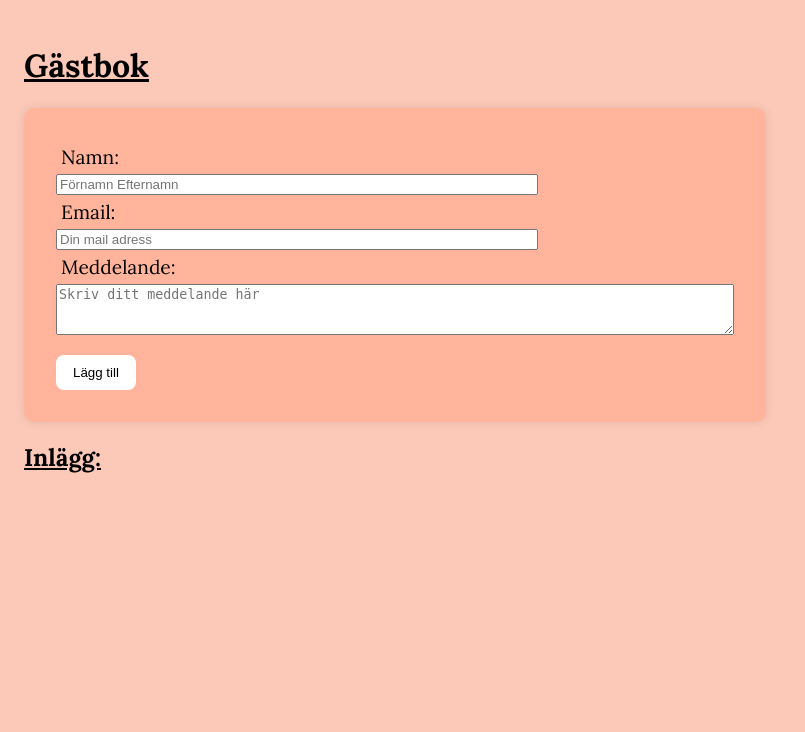
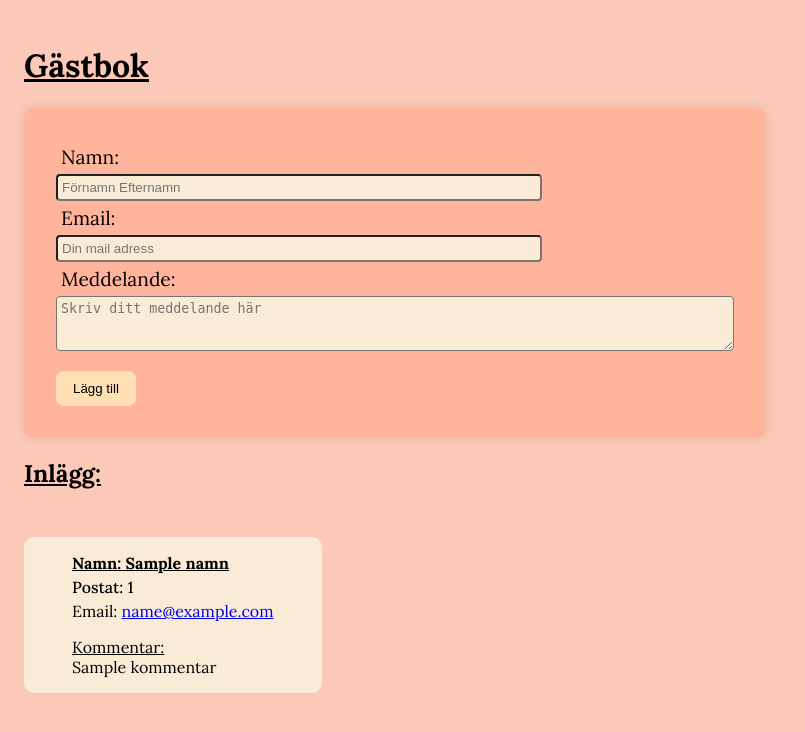
Before and after one commit to marcusbjugg/gastbok-marcus-bjuggren, a Flask app: template templates/index.html in a window 1280 px wide. Shown: the top 732 px of the page, without its empty margins (0-805 px from the left). Run offline with Flask 3, Linux system fonts and the light colour scheme; the template is opened without the code that fills it: most values are stand-ins (such as "Sample title", 1, 10 or a date in 2020).

Commit message:
Gästbok klar

```diff
--- a/app.py
+++ b/app.py
@@ -1,13 +1,48 @@
-from flask import Flask, render_template
+from flask import Flask, render_template, request, redirect
 import json
+from datetime import datetime
+import os
 
 app = Flask(__name__)
 
 JSON_FILE = "gästbok.json"
 
+def ladda_posts():
+    if os.path.exists(JSON_FILE):
+        with open(JSON_FILE, "r", encoding="utf-8") as f:
+            try:
+                return json.load(f)
+            except json.JSONDecodeError:
+                return []
+    return []
+
+def spara_posts(posts):
+    with open(JSON_FILE, "w", encoding="utf-8") as f:
+        json.dump(posts, f, ensure_ascii=False, indent=2)
+
 @app.route("/")
 def index():
-    return render_template("index.html")
+    posts = ladda_posts()
+    posts.reverse()
+    return render_template("index.html", posts=posts)
 
+@app.route("/tillägg", methods=["POST"])
+def lägg_till():
+    namn = request.form.get("namn")
+    email = request.form.get("email")
+    kommentar = request.form.get("kommentar")
+    tid = datetime.now().strftime("%Y-%m-%d %H:%M")
+
+    ny_post = {
+        "namn": namn,
+        "email": email,
+        "kommentar": kommentar,
+        "tid": tid
+    }
+
+    posts = ladda_posts()
+    posts.append(ny_post)
+    spara_posts(posts)
+    return redirect("/")
 if __name__ == "__main__":
     app.run(debug=True, host='0.0.0.0')
--- a/static/style.css
+++ b/static/style.css
@@ -18,9 +18,17 @@ form {
     width: 55%;
 }
 
-label{
+label {
     padding: 5px;
 }
+
+input, textarea {
+    padding: 4px;
+    border-radius: 4px;
+    background-color: antiquewhite;
+}
+
+
 
 #namn, #email {
     width: 70%;
@@ -28,19 +36,45 @@ label{
 
 .namn {
     font-weight: bold;
+    text-decoration: underline;
 }
 
 button {
     border-radius: 8px;
     cursor: pointer;
     padding: 10px 15px;
-    background-color: white;
+    background-color: rgb(255, 223, 180);
     border: none;
     width: 80px;
     margin-top: 20px;
+}
 
+button:hover {
+    box-shadow: 0 0 15px rgba(71, 71, 71, 0.11);
 }
 
 h1, h2 {
     text-decoration: underline;
 }
+
+.post {
+    border-color: none;
+    background-color: antiquewhite;
+    border-radius: 10px;
+    width: fit-content;
+    padding: 1rem 3rem;
+    margin-top: 6vh;
+}
+
+.tid {
+    font-weight: 500;
+    margin-top: 4px;
+}
+
+.kommentar {
+    margin-top: 2vh;
+}
+
+.email {
+    margin-top: 4px;
+}
--- a/templates/index.html
+++ b/templates/index.html
@@ -12,7 +12,7 @@
 <body>
     <h1>Gästbok</h1>
 
-    <form action="">
+    <form action="/tillägg" method="POST">
         <label>Namn:</label>
         <input type="text" name="namn" id="namn" placeholder="Förnamn Efternamn" required>
 
@@ -26,5 +26,22 @@
     </form>
 
     <h2>Inlägg:</h2>
+
+    {% for post in posts%}
+    <div class="post">
+        <div class="namn">Namn: {{ post.namn }}</div>
+        <div class="tid">Postat: {{ post.tid }}</div>
+        {% if post.email %}
+            <div class="email">
+                Email: <a href="mailto:{{ post.email }}">{{ post.email }}</a>
+            </div>
+        {% endif %}
+        <div class="kommentar"><u>Kommentar:</u>
+            <br>
+            {{ post.kommentar }}
+        </div>
+    </div>
+    {% endfor %}
+
 </body>
 </html>
```
